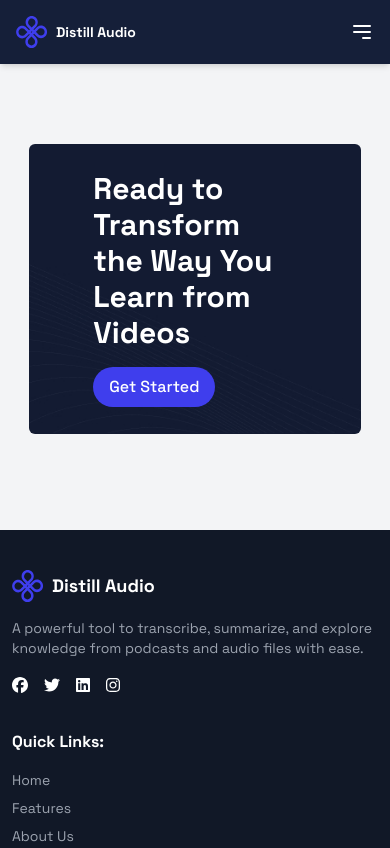
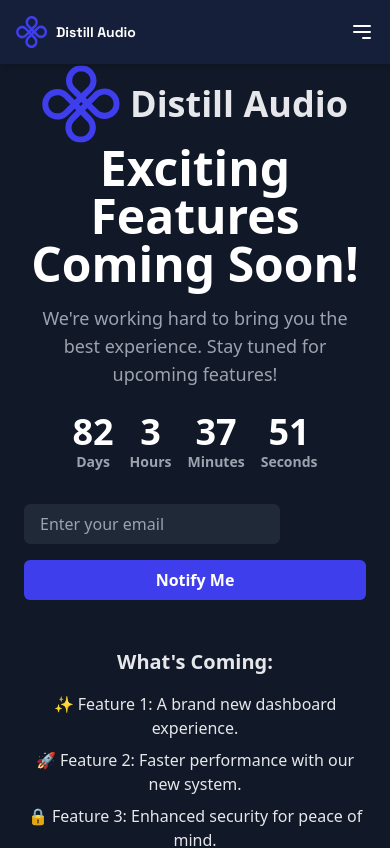
Before and after one commit to HammadAhmad221/Distill, a React (Vite) app: page /coming in a window 390 px wide. Shown: the top 848 px of the page. Built offline with nearby package versions, Linux system fonts and the light colour scheme.

Commit message:
fix responsiveness

```diff
--- a/src/App.jsx
+++ b/src/App.jsx
@@ -37,6 +37,7 @@ import Login from './Pages/Login';
 import Signup from './Pages/Signup';
 import Dashboard from './Pages/Dashboard';
 import Results from './Pages/Results';
+import ComingSoon from './Pages/CommingSoon';
 
 function App() {
   const location = useLocation(); // Now this will work properly within the Router context
@@ -56,6 +57,7 @@ function App() {
         <Route path="/signup" element={<Signup />} />
         <Route path="/dashboard" element={<Dashboard />} />
         <Route path="/results" element={<Results />} />
+        <Route path="/coming" element={<ComingSoon />} />
       </Routes>
       {/* Conditionally render the footer */}
       {(!isDashboardPage && !isResultsPage) && <Footer />}
--- a/src/Components/AudioContentUnlock.jsx
+++ b/src/Components/AudioContentUnlock.jsx
@@ -49,7 +49,7 @@ const AudioContentUnlock = () => {
   return (
     <div className="bg-gray-900 text-white p-32 max-[1000px]:p-4 text-center flex flex-col items-center gap-14">
 <div className='w-[33%] max-[1000px]:w-[80%]'>
-<h1 className="text-4xl font-bold mb-5 ">Unlock the Power of Audio Content</h1>
+<h1 className="text-4xl max-[600px]:text-3xl font-bold mb-5 ">Unlock the Power of Audio Content</h1>
 <p className="">Transform the way you interact with and extract knowledge from podcasts and audio files.</p>
 </div>
       <div className="grid grid-cols-1 md:grid-cols-2 lg:grid-cols-3 gap-8">
--- a/src/Components/Footer.jsx
+++ b/src/Components/Footer.jsx
@@ -6,7 +6,7 @@ import { faFacebook, faTwitter, faLinkedin, faInstagram } from '@fortawesome/fre
 const Footer = () => {
   return (
 <div className='font-space flex flex-col gap-24 justify-between bg-gray-100 pt-20'>
-<div className="bg-[url('/LandingPageBg.jpg')] h-[290px] w-[85%] rounded-md bg-cover bg-center mx-auto flex items-center justify-between p-16">
+<div className="bg-[url('/LandingPageBg.jpg')] h-[290px] w-[85%] rounded-md bg-cover bg-center mx-auto flex items-center justify-between p-16 max-[600px]:p-4">
 <div >
 <div className="text-white text-3xl font-bold w-[60%] max-[1000px]:w-full">Ready to Transform the Way You Learn from Videos </div>
 <button className="px-4 py-2 bg-[#3f3eed] rounded-[25px] justify-center items-center inline-flex text-white text-base font-medium mt-4">
--- a/src/Components/ImageCard1.jsx
+++ b/src/Components/ImageCard1.jsx
@@ -26,9 +26,9 @@ const ImageCard1 = () => {
             01
           </div> */}
           {/* <div className="h-[127px] text-black text-[100px] font-bold">01</div> */}
-          <div className=" text-[#BCBCFF] text-[100px] font-bold text-outline-purpule">01</div>
+          <div className=" text-[#BCBCFF] text-[100px] max-[600px]:text-3xl font-bold text-outline-purpule">01</div>
           {/* Heading */}
-          <div className="text-[#083a5e] text-4xl font-bold leading-[44.28px]">
+          <div className="text-[#083a5e] text-4xl max-[600px]:text-3xl font-bold leading-[44.28px]">
             Upload Your Audio File / Video URL
           </div>
         </div>
--- a/src/Components/ImageCard2.jsx
+++ b/src/Components/ImageCard2.jsx
@@ -10,9 +10,9 @@ const ImageCard1 = () => {
       <div className="flex flex-col gap-3.5">
         <div className="flex flex-col">
           {/* Number */}
-          <div className="text-[#FFC6C6] text-[100px] font-bold text-outline-orange">02</div>
+          <div className="text-[#FFC6C6] text-[100px] max-[600px]:text-3xl font-bold text-outline-orange">02</div>
           {/* Heading */}
-          <div className="text-[#083a5e] text-4xl font-bold leading-[44.28px]">
+          <div className="text-[#083a5e] text-4xl max-[600px]:text-3xl font-bold leading-[44.28px]">
           Transcription in Progress
           </div>
         </div>
--- a/src/Components/ImageCard3.jsx
+++ b/src/Components/ImageCard3.jsx
@@ -26,9 +26,9 @@ const ImageCard3 = () => {
             01
           </div> */}
           {/* <div className="h-[127px] text-black text-[100px] font-bold">01</div> */}
-          <div className="text-[#BCBCFF] text-[100px] font-bold text-outline-purpule">03</div>
+          <div className="text-[#BCBCFF] text-[100px] max-[600px]:text-3xl font-bold text-outline-purpule">03</div>
           {/* Heading */}
-          <div className="text-[#083a5e] text-4xl font-bold leading-[44.28px]">
+          <div className="text-[#083a5e] text-4xl max-[600px]:text-3xl font-bold leading-[44.28px]">
           View & Interact with Transcript
           </div>
         </div>
--- a/src/Components/OurClients.jsx
+++ b/src/Components/OurClients.jsx
@@ -2,7 +2,7 @@ import React from 'react'
 
 const OurClients = () => {
   return (
-    <div className="p-20 flex flex-col gap-10 items-center">
+    <div className="p-20 max-[600px]:p-4 flex flex-col gap-10 items-center">
     <div className="text-center text-[#083a5e] text-base font-medium">
       professionals & teams choose Distill Audio
     </div>
@@ -14,7 +14,7 @@ const OurClients = () => {
       <img src="/05.png" alt="" />
       <img src="/06.png" alt="" />
     </div>
-    <div className="text-center text-[#083a5e] text-5xl font-bold mt-10">
+    <div className="text-center text-[#083a5e] text-5xl max-[600px]:text-3xl font-bold mt-10">
       Unlock the Power of <br />
       Audio Content
     </div>
--- /dev/null
+++ b/src/Pages/CommingSoon.jsx
@@ -0,0 +1,110 @@
+import React, { useState, useEffect } from 'react';
+
+const ComingSoon = () => {
+  const [timeLeft, setTimeLeft] = useState({
+    days: 0,
+    hours: 0,
+    minutes: 0,
+    seconds: 0,
+  });
+
+  // Countdown logic
+  useEffect(() => {
+    const countdown = () => {
+      const countDate = new Date('Dec 31, 2024 00:00:00').getTime();
+      const now = new Date().getTime();
+      const gap = countDate - now;
+
+      const second = 1000;
+      const minute = second * 60;
+      const hour = minute * 60;
+      const day = hour * 24;
+
+      const days = Math.floor(gap / day);
+      const hours = Math.floor((gap % day) / hour);
+      const minutes = Math.floor((gap % hour) / minute);
+      const seconds = Math.floor((gap % minute) / second);
+
+      setTimeLeft({ days, hours, minutes, seconds });
+    };
+
+    const timer = setInterval(countdown, 1000);
+    return () => clearInterval(timer);
+  }, []);
+
+  return (
+    <div className="bg-gray-900 text-gray-200 font-sans min-h-screen flex items-center justify-center">
+      <div className="text-center px-6">
+        {/* Logo (Optional) */}
+        <div className="w-full flex items-center justify-center gap-2">
+            <img src="/Clip.svg" alt="" className='w-20 h-20'/>
+            <div className="text-4xl font-bold whitespace-nowrap">
+              Distill Audio
+            </div>
+          </div>
+
+        {/* Coming Soon Text */}
+        <h1 className="text-5xl font-bold mb-4 text-white">Exciting Features Coming Soon!</h1>
+        <p className="text-lg text-gray-400 mb-6">
+          We're working hard to bring you the best experience. Stay tuned for upcoming features!
+        </p>
+
+        {/* Countdown Timer */}
+        <div className="flex justify-center space-x-4 text-4xl font-semibold mb-8">
+          <div>
+            <span className="text-white">{timeLeft.days}</span>
+            <span className="text-sm block text-gray-400">Days</span>
+          </div>
+          <div>
+            <span className="text-white">{timeLeft.hours}</span>
+            <span className="text-sm block text-gray-400">Hours</span>
+          </div>
+          <div>
+            <span className="text-white">{timeLeft.minutes}</span>
+            <span className="text-sm block text-gray-400">Minutes</span>
+          </div>
+          <div>
+            <span className="text-white">{timeLeft.seconds}</span>
+            <span className="text-sm block text-gray-400">Seconds</span>
+          </div>
+        </div>
+
+        {/* Notify Me Form */}
+        <form className="flex flex-col sm:flex-row justify-center space-y-4 sm:space-y-0 sm:space-x-4">
+          <input
+            type="email"
+            className="px-4 py-2 rounded-md w-64 bg-gray-800 text-white"
+            placeholder="Enter your email"
+            required
+          />
+          <button
+            type="submit"
+            className="px-6 py-2 rounded-md bg-[#3F3EED] hover:bg-[#3432d1] text-white font-semibold"
+          >
+            Notify Me
+          </button>
+        </form>
+
+        {/* Features List */}
+        <div className="mt-12">
+          <h2 className="text-xl font-bold mb-4">What's Coming:</h2>
+          <ul className="space-y-2">
+            <li>✨ Feature 1: A brand new dashboard experience.</li>
+            <li>🚀 Feature 2: Faster performance with our new system.</li>
+            <li>🔒 Feature 3: Enhanced security for peace of mind.</li>
+            <li>📱 Feature 4: Mobile-friendly access across devices.</li>
+          </ul>
+        </div>
+
+        {/* Social Media Links (Optional) */}
+        <div className="mt-8 space-x-4">
+          <a href="#" className="text-gray-400 hover:text-white">Twitter</a>
+          <a href="#" className="text-gray-400 hover:text-white">Facebook</a>
+          <a href="#" className="text-gray-400 hover:text-white">LinkedIn</a>
+        </div>
+      </div>
+    </div>
+  );
+};
+
+export default ComingSoon;
--- a/src/Pages/Login.jsx
+++ b/src/Pages/Login.jsx
@@ -41,7 +41,7 @@ const LoginForm = () => {
 
   return (
     <div className="flex items-center justify-center w-full">
-      <div className="p-20 w-[50vw] max-[1000px]:w-[80vw]">
+      <div className="p-6 w-[50vw] max-[1000px]:w-[100vw]">
       <div className="text-center text-[#3f3eed] text-lg font-bold leading-snug">Welcome Back</div>
         <h2 className="text-3xl font-bold text-center mb-10">Login to continue</h2>
         <form onSubmit={handleLogin}>
--- a/src/Pages/Signup.jsx
+++ b/src/Pages/Signup.jsx
@@ -41,7 +41,7 @@ const SignupForm = () => {
 
   return (
     <div className="flex items-center justify-center w-full">
-      <div className="p-20 w-[50vw] max-[1000px]:w-[80vw]">
+      <div className="p-6 w-[50vw] max-[1000px]:w-[100vw]">
       <div className="text-center text-[#3f3eed] text-lg font-bold leading-snug">Start your Journey</div>
         <h2 className="text-3xl font-bold text-center mb-10">Signup to continue</h2>
         <form onSubmit={handleLogin}>
@@ -75,8 +75,8 @@ const SignupForm = () => {
             <label className="block text-[#11142d] text-sm font-bold mb-2">
               Password
             </label>
-<div className='relative'>
-<input
+          <div className='relative'>
+          <input
             //   type="password"
             type={showPassword ? 'text' : 'password'}
               className="w-full px-4 py-2 border rounded-lg focus:outline-none focus:border-[#3F3EED]"
```
Also changed, not shown: src/Components/Header.jsx (+11 -11 lines), src/Components/HeroSection.jsx (+4 -4 lines).
